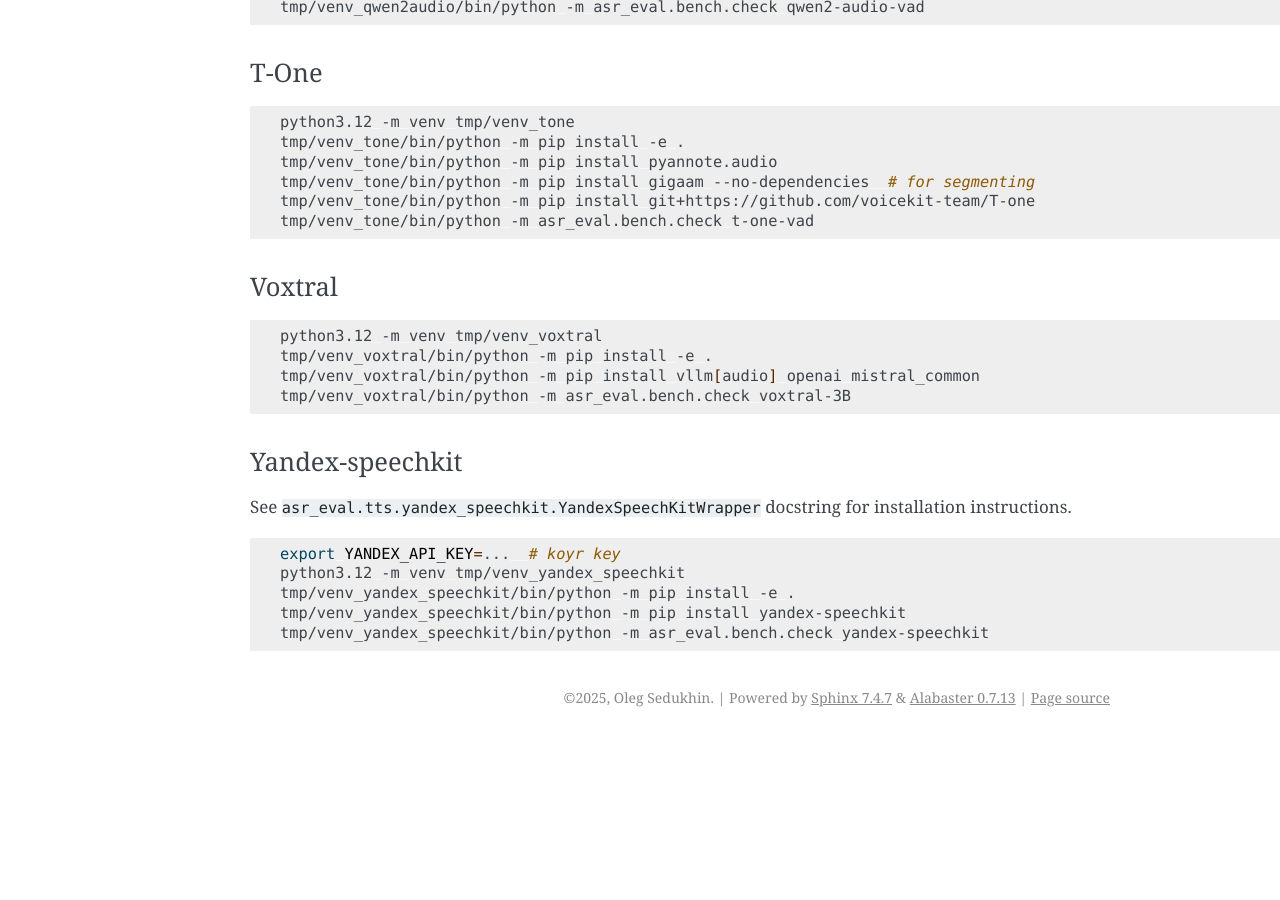
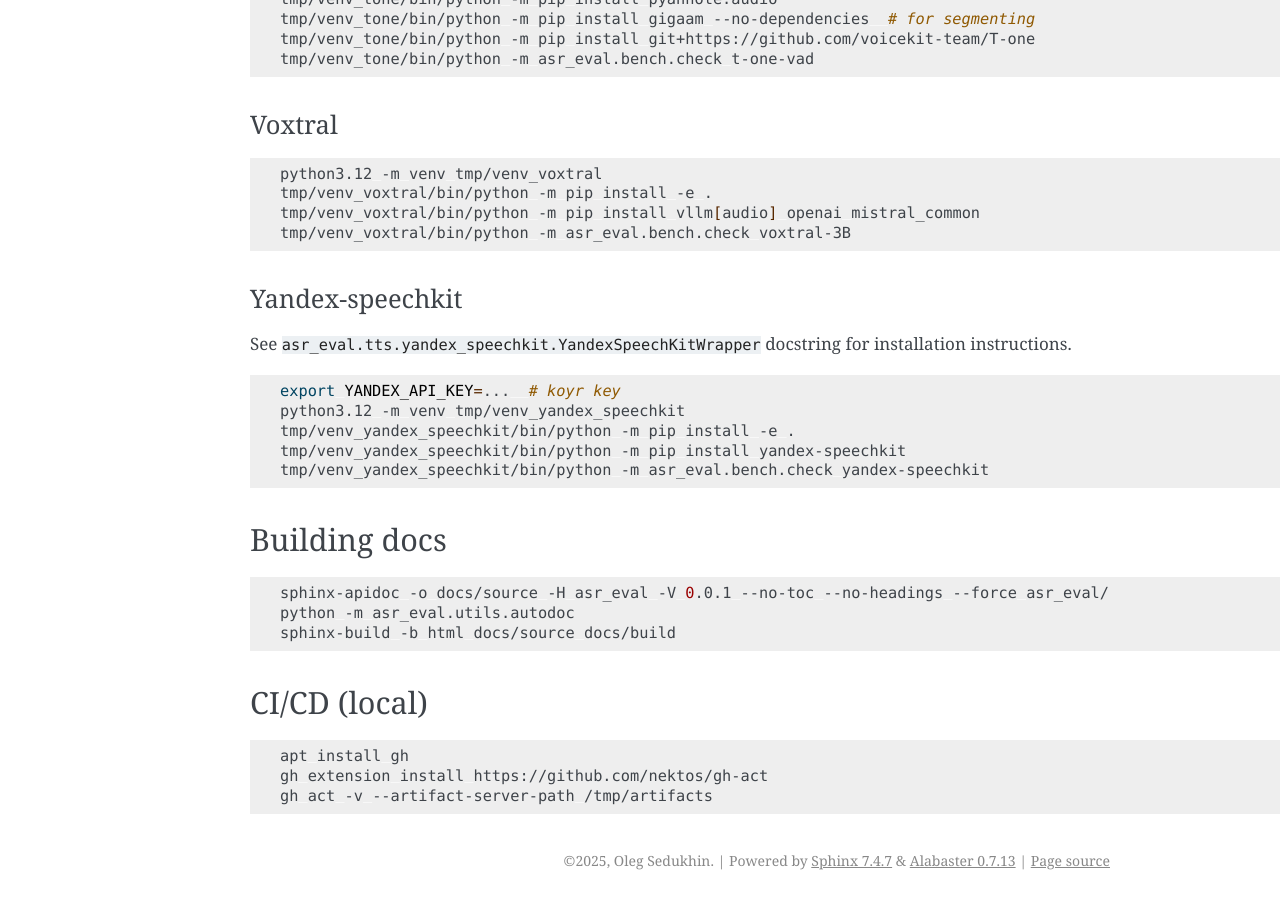
Before and after one commit to SibNN/asr_eval, a Sphinx documentation site: the page built from docs/source/installation.rst, in a window 1280 px wide and 900 px high, scrolled down 2352 px. Built offline with Sphinx 7.4.7, drawn with Linux system fonts in a browser that asks for light colours; before the commit the page ends 3089 px from its top, so only the background shows below that; some of the changed text lies outside the part shown.

Commit message:
update docs: ci/cd

```diff
--- a/docs/source/installation.rst
+++ b/docs/source/installation.rst
@@ -23,15 +23,6 @@
     sudo apt install nvidia-cuda-toolkit
 
 If you see torchcodec errors, install a specific version from the `compatibility table <https://github.com/pytorch/torchcodec#installing-cpu-only-torchcodec>`_:
-
-Building docs
-*****************
-
-.. code-block:: bash
-
-    sphinx-apidoc -o docs/source -H asr_eval -V 0.0.1 --no-toc --no-headings --force asr_eval/
-    python -m asr_eval.utils.autodoc
-    sphinx-build -b html docs/source docs/build
 
 Preparing models
 *****************
@@ -161,3 +152,21 @@
     tmp/venv_yandex_speechkit/bin/python -m pip install -e .
     tmp/venv_yandex_speechkit/bin/python -m pip install yandex-speechkit
     tmp/venv_yandex_speechkit/bin/python -m asr_eval.bench.check yandex-speechkit
+
+Building docs
+*****************
+
+.. code-block:: bash
+
+    sphinx-apidoc -o docs/source -H asr_eval -V 0.0.1 --no-toc --no-headings --force asr_eval/
+    python -m asr_eval.utils.autodoc
+    sphinx-build -b html docs/source docs/build
+
+CI/CD (local)
+*****************
+
+.. code-block:: bash
+
+    apt install gh
+    gh extension install https://github.com/nektos/gh-act
+    gh act -v --artifact-server-path /tmp/artifacts
```
